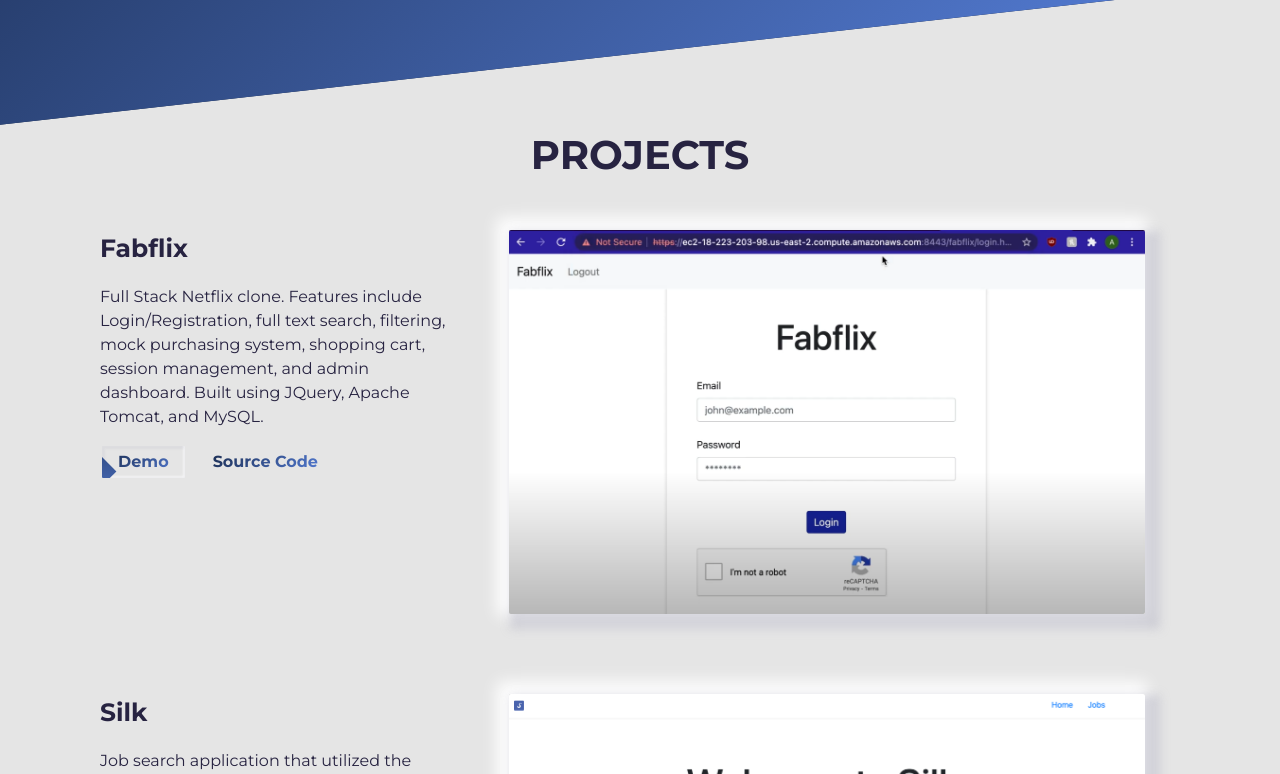
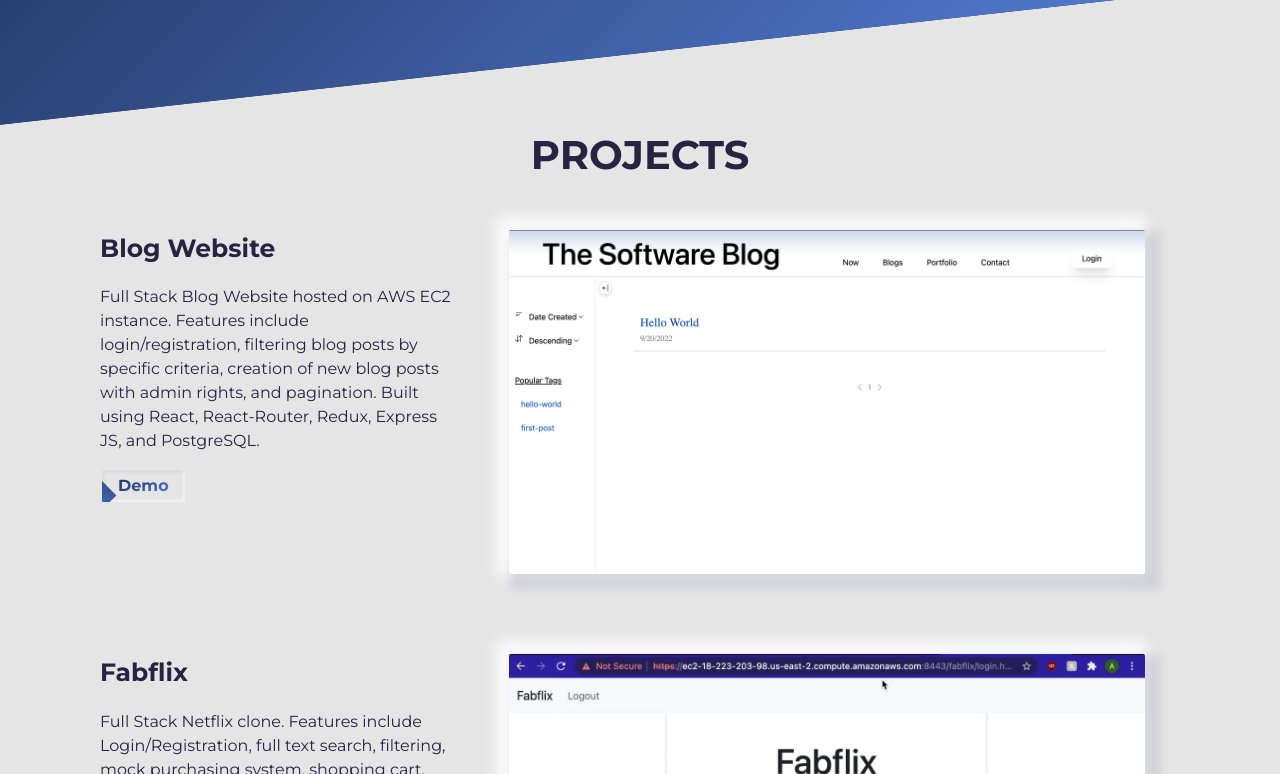
Before and after one commit to AlexManuel1/portfolio-site, a plain HTML site: page index.html in a window 1280 px wide. Shown: the part 1391-2165 px from the top of the page. Drawn offline with Linux system fonts and the light colour scheme.

Commit message:
added blog website to projects

```diff
--- a/index.html
+++ b/index.html
@@ -159,6 +159,42 @@
           <h2 class="section-title dark-blue-text">Projects</h2>
 
           <!-- Each .row is a project -->
+          <article class="row">
+            <div class="project-wrapper__text">
+              <h3 class="project-wrapper__text-title">
+                Blog Website
+              </h3>
+              <p class="project-wrapper__text-info">
+                Full Stack Blog Website hosted on AWS EC2 instance.
+                Features include login/registration, filtering blog
+                posts by specific criteria, creation of new blog posts
+                with admin rights, and pagination. Built using React,
+                React-Router, Redux, Express JS, and PostgreSQL.
+              </p>
+              <div class="project-wrapper__text-btns">
+                <a
+                  href="https://thesoftwareblog.net/"
+                  target="_blank"
+                  rel="noopener noreferrer"
+                  class="cta-btn cta-btn--hero cta-btn--projects"
+                >Demo</a>
+              </div>
+            </div>
+
+            <div class="project-wrapper__image">
+              <a href="https://thesoftwareblog.net/" target="_blank" rel="noopener noreferrer">
+                <div class="thumbnail rounded">
+                  <img
+                    src="./assets/blog.png"
+                    class="img-fluid"
+                    alt="Blog Project Image"
+                  />
+                </div>
+              </a>
+            </div>
+          </article>
+          <!-- /END Project -->
+
           <article class="row">
             <div class="project-wrapper__text">
               <h3 class="project-wrapper__text-title">
```
Also changed, not shown: assets/blog.png (added).
